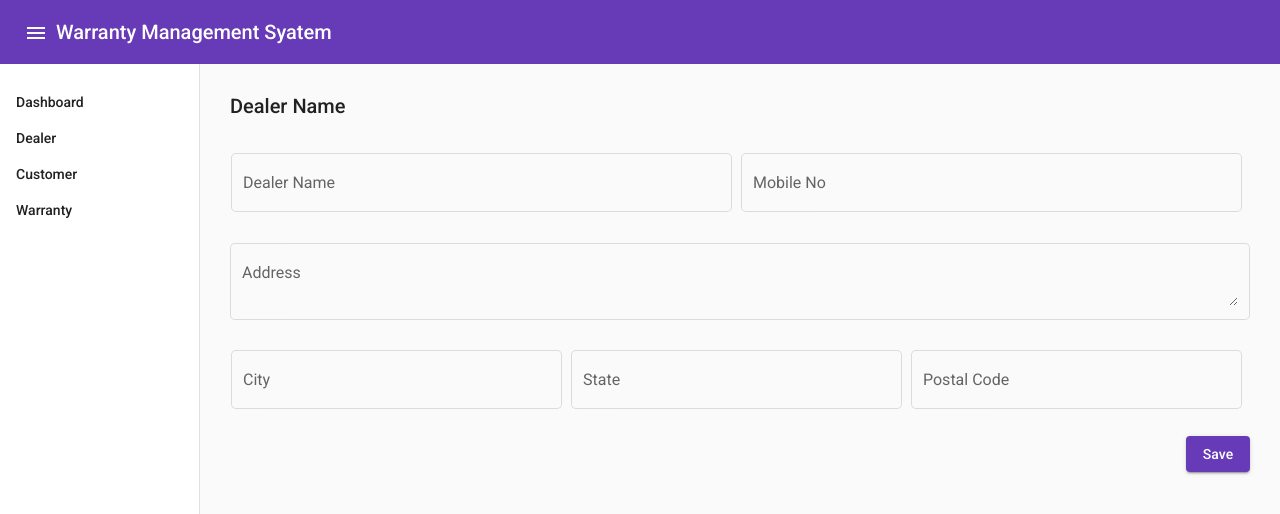
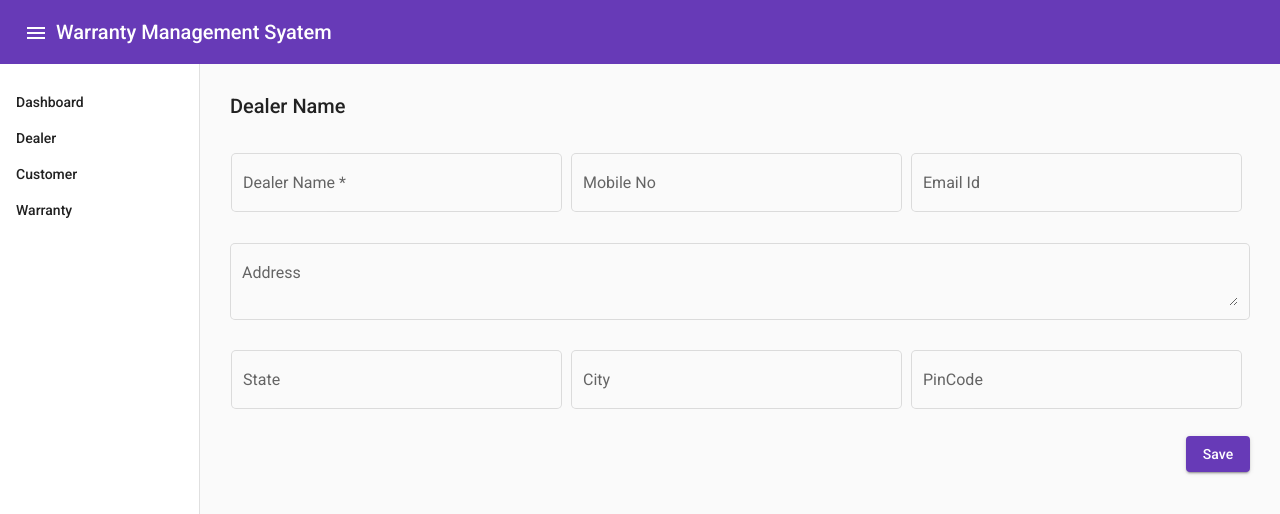
Before and after one commit to altafbaba/WarrantyManagement, an Angular app: page /Dealer in a window 1280 px wide. Shown: the top 514 px of the page. Built offline with nearby package versions, Linux system fonts and the light colour scheme.

Commit message:
dealer final

```diff
--- a/src/app/dealer/dealer.component.html
+++ b/src/app/dealer/dealer.component.html
@@ -1,17 +1,23 @@
-<div style="margin: 30px">
+<div style="margin: 30px" [formGroup]="dealergroup">
   <h5 style="font-weight: 500; margin-bottom: 30px">Dealer Name</h5>
   <table class="example-full-width" cellspacing="0">
     <tr>
       <td>
         <mat-form-field class="example-full-width" appearance="outline">
-          <mat-label>Dealer Name</mat-label>
-          <input matInput />
+          <mat-label> Dealer Name</mat-label>
+          <input matInput formControlName="dealername" />
         </mat-form-field>
       </td>
       <td>
         <mat-form-field class="example-full-width" appearance="outline">
           <mat-label>Mobile No</mat-label>
-          <input matInput />
+          <input matInput formControlName="mobile" />
+        </mat-form-field>
+      </td>
+      <td>
+        <mat-form-field class="example-full-width" appearance="outline">
+          <mat-label>Email Id</mat-label>
+          <input matInput formControlName="email" />
         </mat-form-field>
       </td>
     </tr>
@@ -19,27 +25,47 @@
 
   <mat-form-field class="example-full-width" appearance="outline">
     <mat-label>Address</mat-label>
-    <textarea matInput placeholder="Ex. 100 Main St"></textarea>
+    <textarea
+      matInput
+      placeholder="Ex. 100 Main St"
+      formControlName="address"
+    ></textarea>
   </mat-form-field>
 
   <table class="example-full-width" cellspacing="0">
     <tr>
       <td>
         <mat-form-field class="example-full-width" appearance="outline">
-          <mat-label>City</mat-label>
-          <input matInput placeholder="Ex. San Francisco" />
+          <mat-label>State</mat-label>
+          <input
+            matInput
+            placeholder="Ex. California"
+            formControlName="state"
+          />
         </mat-form-field>
       </td>
       <td>
         <mat-form-field class="example-full-width" appearance="outline">
-          <mat-label>State</mat-label>
-          <input matInput placeholder="Ex. California" />
+          <mat-label>City</mat-label>
+          <input
+            matInput
+            placeholder="Ex. San Francisco"
+            formControlName="city"
+          />
         </mat-form-field>
       </td>
+
       <td>
         <mat-form-field class="example-full-width" appearance="outline">
-          <mat-label>Postal Code</mat-label>
-          <input matInput #postalCode maxlength="6" placeholder="" value="" />
+          <mat-label>PinCode</mat-label>
+          <input
+            matInput
+            #postalCode
+            maxlength="6"
+            placeholder=""
+            value=""
+            formControlName="pincode"
+          />
           <!-- <mat-hint align="end">{{ postalCode.value.length }} / 5</mat-hint> -->
         </mat-form-field>
       </td>
--- a/src/app/dealer/dealer.module.ts
+++ b/src/app/dealer/dealer.module.ts
@@ -3,6 +3,7 @@
 import { DealerComponent } from './dealer.component';
 import { RouterModule, Routes } from '@angular/router';
 import { MaterialCustomModule } from '../shared/material.module';
+import { FormsModule, ReactiveFormsModule } from '@angular/forms';
 
 const dealerRoutess: Routes = [
   {
@@ -16,6 +17,8 @@
   imports: [
     CommonModule,
     MaterialCustomModule,
+    ReactiveFormsModule,
+    FormsModule,
     RouterModule.forChild(dealerRoutess),
   ],
 })
```
